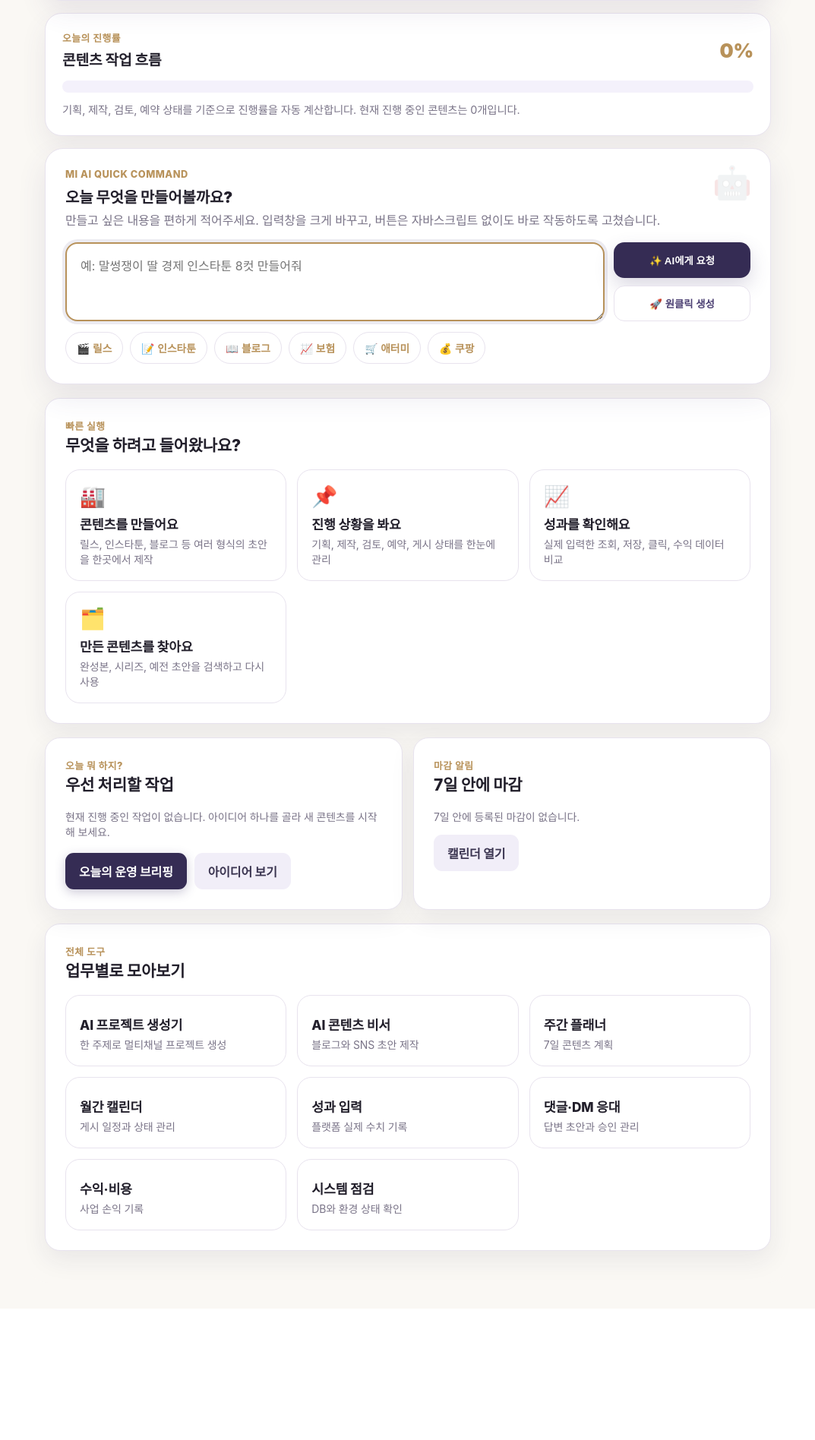
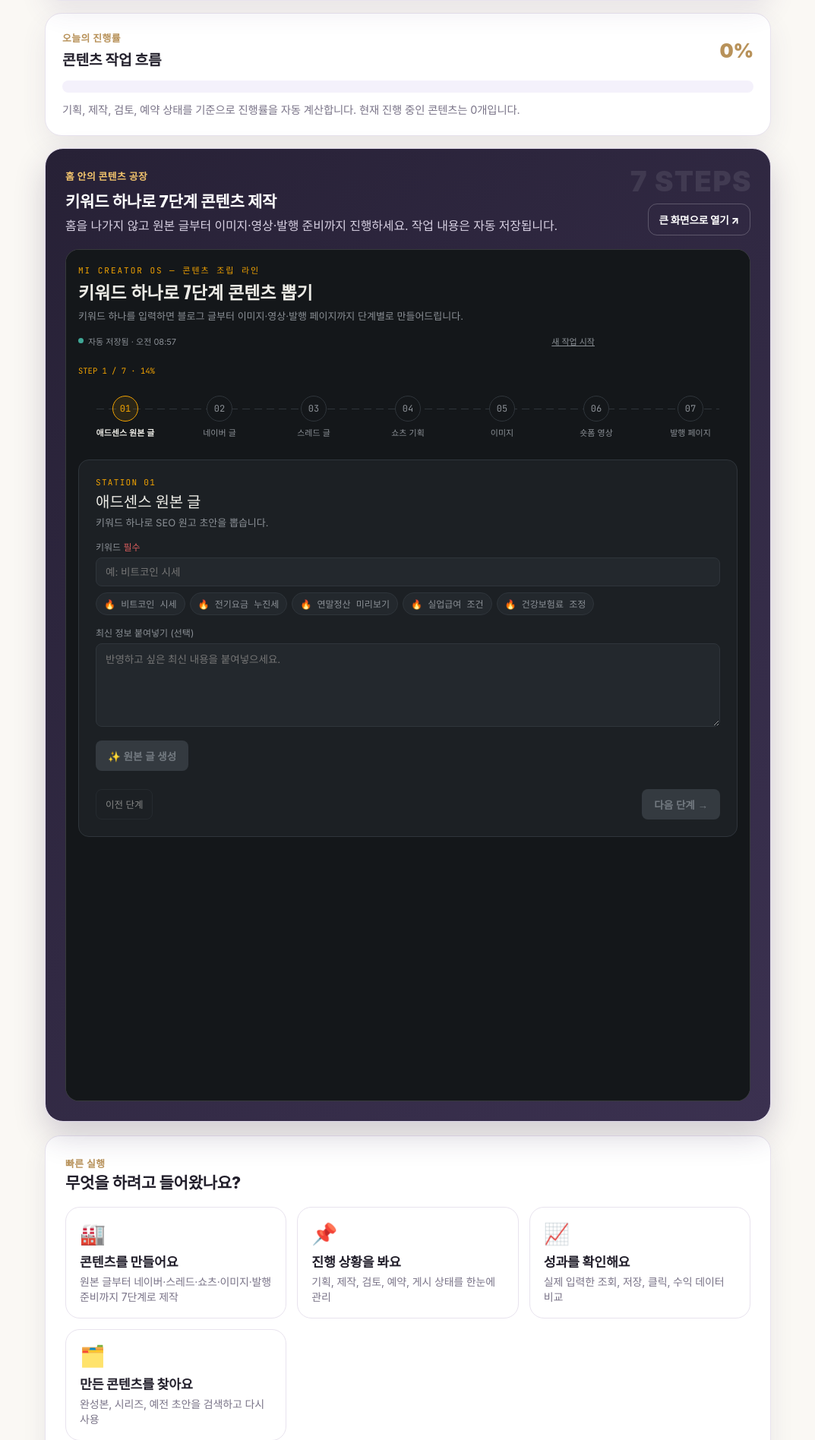
Before and after one commit to know1370-creator/ai-blog-factory, a Flask app: page /home/ in a window 1280 px wide. Shown: the part 778-2674 px from the top of the page at 76% size, without its empty margins (103-1176 px from the left). Before the commit the page ends 2457 px from the top, so only its background shows below. Run offline with Flask 3, Linux system fonts and the light colour scheme; data that the repository does not hold is empty; some libraries are stand-ins or nearby versions; some web fonts are replaced.

Commit message:
홈에 콘텐츠 공장 통합

```diff
--- a/creator_hub/routes/home.py
+++ b/creator_hub/routes/home.py
@@ -475,6 +475,133 @@ body{
   box-shadow:0 8px 18px rgba(75,63,114,.12);
 }
 
+.creator-studio{
+  position:relative;
+  overflow:hidden;
+  margin-bottom:18px;
+  padding:26px;
+  border:1px solid #dcd5e7;
+  border-radius:24px;
+  background:linear-gradient(135deg,#272136 0%,#3b3150 100%);
+  color:#fff;
+  box-shadow:0 18px 42px rgba(43,32,74,.20);
+}
+
+.factory-embed-head{
+  position:relative;
+  z-index:2;
+  display:flex;
+  align-items:flex-end;
+  justify-content:space-between;
+  gap:18px;
+  margin-bottom:18px;
+}
+
+.factory-embed-head h2{ margin:8px 0 5px; }
+.factory-embed-head p{ margin:0; color:#d7d0e2; line-height:1.55; }
+
+.factory-full-link{
+  flex:0 0 auto;
+  padding:10px 14px;
+  border:1px solid rgba(255,255,255,.22);
+  border-radius:12px;
+  color:#fff;
+  text-decoration:none;
+  font-size:.85rem;
+  font-weight:800;
+}
+
+.factory-frame-shell{
+  position:relative;
+  z-index:2;
+  overflow:hidden;
+  border:1px solid rgba(255,255,255,.15);
+  border-radius:18px;
+  background:#14171a;
+}
+
+.factory-frame{
+  display:block;
+  width:100%;
+  height:1120px;
+  border:0;
+  background:#14171a;
+}
+
+.creator-studio::after{
+  content:"7 STEPS";
+  position:absolute;
+  right:24px;
+  top:20px;
+  color:rgba(255,255,255,.09);
+  font-size:2.3rem;
+  font-weight:950;
+  letter-spacing:.04em;
+}
+
+.creator-studio .section-label{ color:#f2c46d; }
+.creator-studio h2{ margin:8px 0 6px; color:#fff; }
+.creator-studio-copy{ margin:0 0 18px; color:#d7d0e2; line-height:1.6; }
+
+.creator-steps{
+  display:flex;
+  flex-wrap:wrap;
+  gap:7px;
+  margin-bottom:18px;
+}
+
+.creator-steps span{
+  padding:7px 10px;
+  border:1px solid rgba(255,255,255,.15);
+  border-radius:999px;
+  background:rgba(255,255,255,.07);
+  color:#eee9f5;
+  font-size:.78rem;
+  font-weight:750;
+}
+
+.creator-start-form{
+  display:grid;
+  grid-template-columns:minmax(0,1fr) 190px;
+  gap:10px;
+}
+
+.creator-keyword{
+  width:100%;
+  min-width:0;
+  padding:14px 16px;
+  border:1px solid rgba(255,255,255,.2);
+  border-radius:14px;
+  background:rgba(255,255,255,.10);
+  color:#fff;
+  font:inherit;
+  outline:none;
+}
+
+.creator-keyword::placeholder{ color:#bdb5c9; }
+.creator-keyword:focus{ border-color:#f2c46d; box-shadow:0 0 0 3px rgba(242,196,109,.16); }
+
+.creator-start-btn{
+  border:0;
+  border-radius:14px;
+  background:#f0a202;
+  color:#241a08;
+  font-weight:900;
+  cursor:pointer;
+}
+
+.creator-examples{ display:flex; flex-wrap:wrap; gap:8px; margin-top:12px; }
+.creator-example{
+  border:0;
+  background:transparent;
+  color:#d7d0e2;
+  padding:3px 0;
+  font-size:.8rem;
+  cursor:pointer;
+  text-decoration:underline;
+  text-underline-offset:3px;
+}
+
 @media(max-width:700px){
   .home-page{
     padding:14px;
@@ -494,6 +621,28 @@ body{
 
   .ai-command-form{
     grid-template-columns:1fr;
+  }
+
+  .creator-start-form{
+    grid-template-columns:1fr;
+  }
+
+  .creator-start-btn{
+    min-height:48px;
+  }
+
+  .factory-embed-head{
+    align-items:flex-start;
+    flex-direction:column;
+  }
+
+  .factory-full-link{
+    width:100%;
+    text-align:center;
+  }
+
+  .factory-frame{
+    height:1200px;
   }
 
   .ai-command-actions{
@@ -560,7 +709,7 @@ body{
 아이디어 찾기
 </a>
 
-<a href="{{url_for('factory_v15.dashboard')}}">
+<a href="#content-factory-home">
 <span>02</span>
 콘텐츠 만들기
 </a>
@@ -632,47 +781,33 @@ body{
 </p>
 </section>
 
-<section class="ai-command-box">
-<div class="section-label">MI AI QUICK COMMAND</div>
+<section class="creator-studio" id="content-factory-home">
+<div class="factory-embed-head">
+  <div>
+    <div class="section-label">홈 안의 콘텐츠 공장</div>
+    <h2>키워드 하나로 7단계 콘텐츠 제작</h2>
+    <p>홈을 나가지 않고 원본 글부터 이미지·영상·발행 준비까지 진행하세요. 작업 내용은 자동 저장됩니다.</p>
+  </div>
+  <a class="factory-full-link" href="{{url_for('content_factory.index')}}" target="_blank" rel="noopener">큰 화면으로 열기 ↗</a>
+</div>
 
-<div class="ai-command-title">오늘 무엇을 만들어볼까요?</div>
-
-<p class="ai-command-description">
-만들고 싶은 내용을 편하게 적어주세요. 입력창을 크게 바꾸고, 버튼은 자바스크립트 없이도 바로 작동하도록 고쳤습니다.
-</p>
-
-<form class="ai-command-form" method="post" action="{{url_for('home_v16.quick_command')}}">
-  <textarea
-    class="ai-command-input"
-    name="prompt"
-    placeholder="예: 말썽쟁이 딸 경제 인스타툰 8컷 만들어줘"
-    required
-    autofocus
-  ></textarea>
-
-  <div class="ai-command-actions">
-    <button class="ai-command-submit" type="submit">✨ AI에게 요청</button>
-    <button class="ai-command-submit secondary" type="submit">🚀 원클릭 생성</button>
-  </div>
-</form>
-
-<form class="quick-prompts" method="post" action="{{url_for('home_v16.quick_command')}}">
-  <button class="quick-prompt-btn" type="submit" name="prompt" value="오늘 올릴 릴스 대본과 촬영 순서, 자막, CTA를 만들어줘">🎬 릴스</button>
-  <button class="quick-prompt-btn" type="submit" name="prompt" value="말썽쟁이 딸과 경제 주제로 인스타툰 8컷을 만들어줘">📝 인스타툰</button>
-  <button class="quick-prompt-btn" type="submit" name="prompt" value="오늘 사용할 블로그 글 초안을 제목과 목차까지 만들어줘">📖 블로그</button>
-  <button class="quick-prompt-btn" type="submit" name="prompt" value="보험 상담 고객에게 보낼 자연스러운 안내 문구를 만들어줘">📈 보험</button>
-  <button class="quick-prompt-btn" type="submit" name="prompt" value="애터미 생필품을 자연스럽게 소개하는 릴스 대본을 만들어줘">🛒 애터미</button>
-  <button class="quick-prompt-btn" type="submit" name="prompt" value="쿠팡 파트너스 상품 리뷰 콘텐츠와 캡션을 만들어줘">💰 쿠팡</button>
-</form>
+<div class="factory-frame-shell">
+  <iframe
+    class="factory-frame"
+    src="{{url_for('content_factory.index')}}?embed=1"
+    title="7단계 콘텐츠 공장"
+    loading="eager"
+  ></iframe>
+</div>
 </section>
 
 <section class="card">
 <div class="section-label">빠른 실행</div>
 <h2>무엇을 하려고 들어왔나요?</h2>
 <div class="command-grid">
-<a class="command-card" href="{{url_for('factory_v15.dashboard')}}">
+<a class="command-card" href="#content-factory-home">
 <div class="command-icon">🏭</div><div class="command-title">콘텐츠를 만들어요</div>
-<div class="small">릴스, 인스타툰, 블로그 등 여러 형식의 초안을 한곳에서 제작</div>
+<div class="small">원본 글부터 네이버·스레드·쇼츠·이미지·발행 준비까지 7단계로 제작</div>
 </a>
 <a class="command-card" href="{{url_for('pipeline_v13.board')}}">
 <div class="command-icon">📌</div><div class="command-title">진행 상황을 봐요</div>
@@ -728,10 +863,8 @@ body{
 <div class="section-label">전체 도구</div>
 <h2>업무별로 모아보기</h2>
 <div class="command-grid">
-<a class="command-card" href="{{url_for('generator_v12.dashboard')}}">
-<div class="command-title">AI 프로젝트 생성기</div><div class="small">한 주제로 멀티채널 프로젝트 생성</div></a>
-<a class="command-card" href="{{url_for('assistant_v92.dashboard')}}">
-<div class="command-title">AI 콘텐츠 비서</div><div class="small">블로그와 SNS 초안 제작</div></a>
+<a class="command-card" href="#content-factory-home">
+<div class="command-title">통합 콘텐츠 제작소</div><div class="small">한 주제로 멀티채널 콘텐츠를 7단계로 제작</div></a>
 <a class="command-card" href="{{url_for('planner_v93.dashboard')}}"><div class="command-title">주간 플래너</div><div class="small">7일 콘텐츠 계획</div></a>
 <a class="command-card" href="{{url_for('calendar_v94.dashboard')}}"><div class="command-title">월간 캘린더</div><div class="small">게시 일정과 상태 관리</div></a>
 <a class="command-card" href="{{url_for('analytics_v95.dashboard')}}"><div class="command-title">성과 입력</div><div class="small">플랫폼 실제 수치 기록</div></a>
--- a/creator_hub/templates/content_factory.html
+++ b/creator_hub/templates/content_factory.html
@@ -101,6 +101,10 @@
     .nav-footer button { min-width: 108px; }
   }
   @media (prefers-reduced-motion: reduce) { * { scroll-behavior: auto !important; } .generation-status::before { animation: none; } }
+  body.embedded { padding: 18px 16px 40px; }
+  body.embedded .eyebrow { margin-top: 0; }
+  body.embedded h1 { font-size: 23px; }
+  body.embedded .sub { max-width: 760px; }
 </style>
 </head>
 <body>
@@ -148,6 +152,13 @@ function loadState() {
 }
 
 const state = loadState();
+const incomingKeyword = new URLSearchParams(window.location.search).get('keyword');
+const isEmbedded = new URLSearchParams(window.location.search).get('embed') === '1';
+if (isEmbedded) document.body.classList.add('embedded');
+if (incomingKeyword) {
+  state.active = 1;
+  state.content.keyword = incomingKeyword.trim();
+}
 
 function persistState() {
   try {
```
Also changed, not shown: creator_hub/routes/content_factory.py (line endings or trailing spaces).
